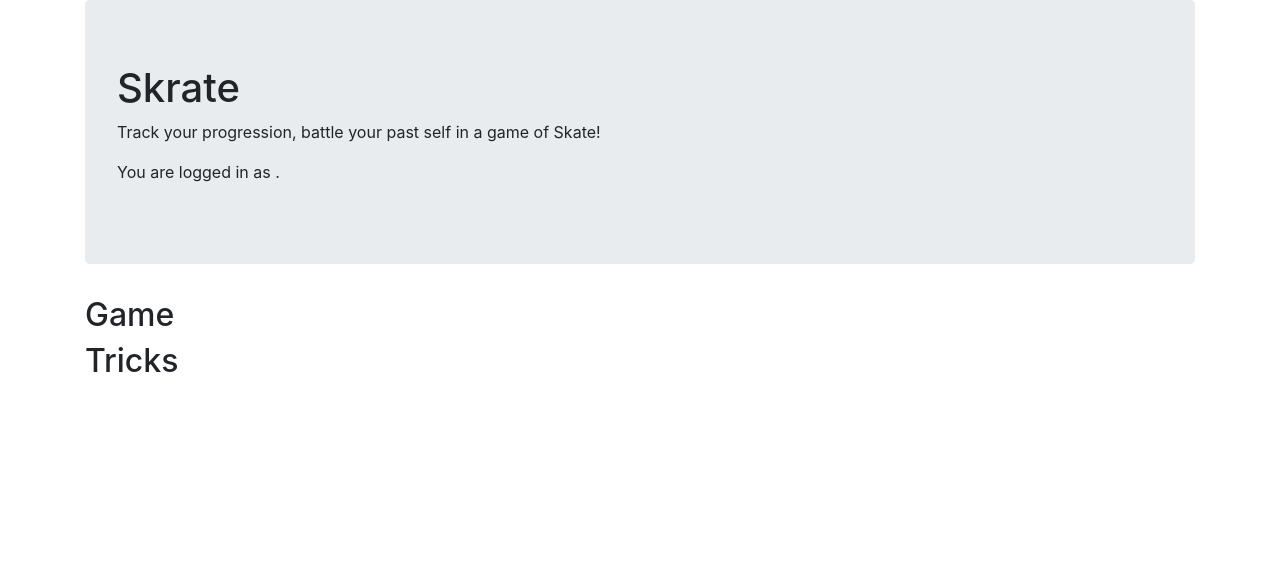
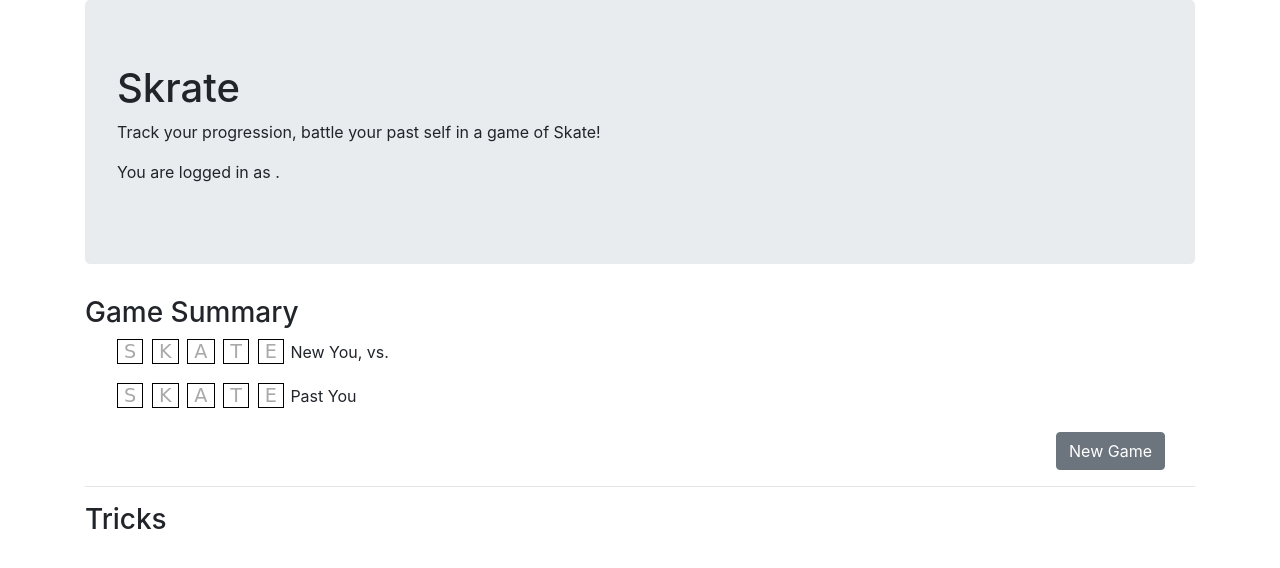
Before and after one commit to lenknerd/skrate, a Flask app: template skrate/templates/index.html in a window 1280 px wide. Shown: the top 568 px of the page. Run offline with Flask 2, Linux system fonts and the light colour scheme; the template is opened without the code that fills it, so the values that code supplies are empty; some libraries are stand-ins or nearby versions.

Commit message:
Many updates, game view started

```diff
--- a/skrate/server.py
+++ b/skrate/server.py
@@ -48,7 +48,7 @@ class SkrateActionResponse:
         return vars(self)
 
 
-# json serializable object of above
+# json serialized object of above
 _SkrateActionResponse = typing.Mapping[str, typing.Any]
 
 
@@ -106,7 +106,11 @@ def index(user: str) -> str:
     app.logger.info("User %s started a session.", user)
 
     all_tricks = models.get_all_trick_infos(app, session["user"])
-    return render_template("index.html", user=user, tricks=all_tricks)
+
+
+    game_view_params = models.get_latest_game_params(app, session["user"])
+    return render_template("index.html", user=user, tricks=all_tricks,
+                           game_info=game_view_params)
 
 
 @app.route("/attempt/<trick_id>/<landed>/<past>")
@@ -139,7 +143,7 @@ def attempt(trick_id: str, landed: str, past: str) -> _SkrateActionResponse:
 
 
 @app.route("/start_game")
-def start_game() -> SkrateActionResponse:
+def start_game() -> _SkrateActionResponse:
     """Start a game under the current user."""
 
     if session["game_id"] is not None:
@@ -151,7 +155,7 @@ def start_game() -> SkrateActionResponse:
 
 
 @app.route("/get_single_trick_view/<trick_id>")
-def get_single_trick_view(trick_id: str) -> None:
+def get_single_trick_view(trick_id: str) -> str:
     """Get rendered template showing the trick name, and my stats on doing it.
 
     Args:
@@ -162,7 +166,9 @@ def get_single_trick_view(trick_id: str) -> None:
     trick_params = models.get_trick_view_params(session["user"], trick)
     return render_template("trick.html", trick=trick_params)
 
-# TODO
-# get refreshed latest-game template (score so far, end result if ended, instruc, etc.)
-# get refreshed all-tricks template (updated stats)
-# get refreshed single trick template
+
+@app.route("/get_latest_game_view")
+def get_latest_game_view() -> str:
+    """Get the view showing status, instructions for current or latests game."""
+    game_view_params = models.get_latest_game_params(app, session["user"])
+    return render_template("game.html", game_info=game_view_params)
--- /dev/null
+++ b/skrate/static/skrate.css
@@ -0,0 +1,18 @@
+.skatebox {
+  border: 1px solid black;
+  display: inline;
+  color: darkgray;
+  font-size: 120%;
+  margin-left: 2px;
+  margin-right: 2px;
+  font-family: "Comic Sans MS", cursive, sans-serif
+}
+
+.newskate {
+  padding-top: 5px;
+  text-align: right;
+}
+
+.gamefeed {
+  margin-bottom: 5px;
+}
--- /dev/null
+++ b/skrate/templates/game.html
@@ -0,0 +1,61 @@
+<div class="game" id="game">
+  <div>
+    <p>
+        <span class="skatebox">&nbsp<span id="newyou_letter0">S</span>&nbsp</span>
+		<span class="skatebox">&nbsp<span id="newyou_letter1">K</span>&nbsp</span>
+		<span class="skatebox">&nbsp<span id="newyou_letter2">A</span>&nbsp</span>
+		<span class="skatebox">&nbsp<span id="newyou_letter3">T</span>&nbsp</span>
+		<span class="skatebox">&nbsp<span id="newyou_letter4">E</span>&nbsp</span>
+		New You, vs.
+	</p>
+	<p>
+        <span class="skatebox">&nbsp<span id="pastyou_letter0">S</span>&nbsp</span>
+		<span class="skatebox">&nbsp<span id="pastyou_letter1">K</span>&nbsp</span>
+		<span class="skatebox">&nbsp<span id="pastyou_letter2">A</span>&nbsp</span>
+		<span class="skatebox">&nbsp<span id="pastyou_letter3">T</span>&nbsp</span>
+		<span class="skatebox">&nbsp<span id="pastyou_letter4">E</span>&nbsp</span>
+		Past You
+	</p>
+  </div>
+  <div class="gamefeed">
+    <ul class="list-group">
+      <!-- classes should be list-group-item and optionally active li -->
+	  {% for turn_line in game_info.turn_lines %}
+        <li class="{{ turn_line.classes }}">{{ turn_line.text }}</li>
+      {% endfor %}
+    </ul>
+  </div>
+  <div align="right">
+    <button type="button" class="btn btn-secondary" id="newskate">New Game</button>
+  </div>
+
+</div>
+
+<!---
+
+	Game Summary
+	New You:  SKA             # make letters appear in boxes? so you can
+	Past You: SKATE           # draw out 5 boxes even before start
+
+	Game Feed
+		# (if n > 1) Turn [N-1] # what happened
+		# (if n > 0) Turn [N] # what happened
+		Instruction/End Message
+
+	**
+
+	Turn synopsis possibiliies
+		* You matched Past You's Kickflip
+		* You bailed on the FS 180 (+K)
+		* You bailed on a FS 180 Shove-It
+		* Past you matched your Nollie
+		* Past you bailed on the FS Shove-It (+T)
+		* Past you bailed on a 360 Flip
+
+	Instruction/End Message Possibilties
+		* Your lead! Try a trick not yet landed this game.
+		* Try to land a Switch Shove-It as well
+		* New You wins! Keep progressing :)
+		* Past You wins! :(
+
+-->
--- a/skrate/templates/index.html
+++ b/skrate/templates/index.html
@@ -7,26 +7,34 @@
     <title>Skrate</title>
     <link rel="shortcut icon" href="{{ url_for('static', filename='favicon.ico') }}">
     <link rel="stylesheet" href="https://stackpath.bootstrapcdn.com/bootstrap/4.3.1/css/bootstrap.min.css" integrity="sha384-ggOyR0iXCbMQv3Xipma34MD+dH/1fQ784/j6cY/iJTQUOhcWr7x9JvoRxT2MZw1T" crossorigin="anonymous">
+	<link rel="stylesheet" href="{{ url_for('static', filename='skrate.css') }}">
   </head>
   <body>
 
     <div class="container">
+
       <div class="jumbotron">
         <h1>Skrate</h1>
         <p>Track your progression, battle your past self in a game of Skate!<p>
         <p>You are logged in as <em>{{ user }}</em>.</p>
       </div>
 
-      <h2>Game</h2>
-      <div class="container" id="game">
+      <h3>Game Summary</h3>
+	  <div class="container" id="outergame">
+        <div class="container" id="midgame">
+          {% include "game.html" %}
+        </div>
       </div>
 
-      <h2>Tricks</h2>
+	  <hr>
+
+      <h3>Tricks</h3>
       <div class="container" id="tricks">
         {% for trick in tricks %}
           {% include "trick.html" %}
         {% endfor %}
       </div>
+
 	</div>
 
     <script src="https://code.jquery.com/jquery-3.3.1.slim.min.js" integrity="sha384-q8i/X+965DzO0rT7abK41JStQIAqVgRVzpbzo5smXKp4YfRvH+8abtTE1Pi6jizo" crossorigin="anonymous"></script>
--- a/skrate/templates/trick.html
+++ b/skrate/templates/trick.html
@@ -1,4 +1,4 @@
 <div class="trick" id="trick{{ trick.id }}">
-	<h3>{{ trick.name }}</h3>
+	<h4>{{ trick.name }}</h4>
 	<p>Attempts: {{ trick.attempts }}  /  Lands: {{ trick.lands }} </p>
 </div>
```
Also changed, not shown: skrate/models.py (+17 -0 lines), README.md.
